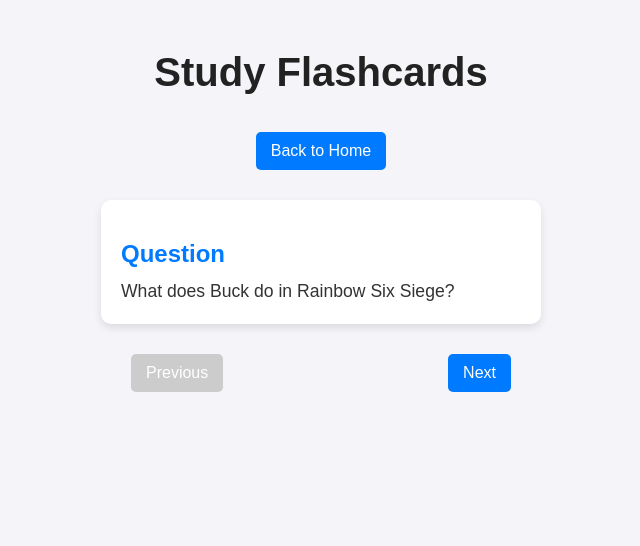
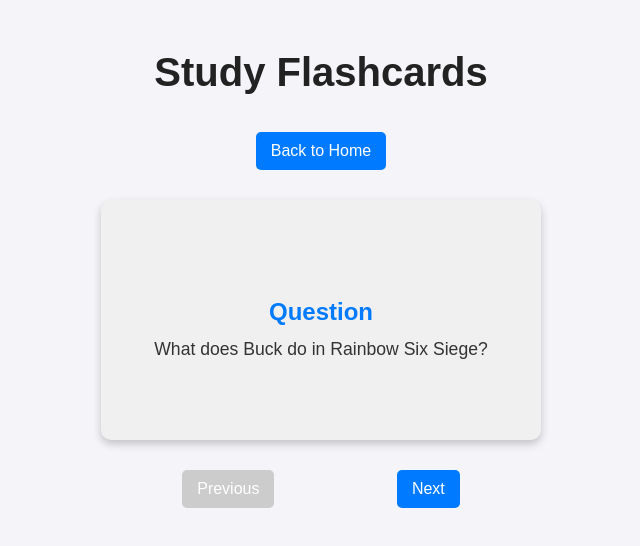
Before and after one commit to ahmedalmahseri/flashcard-creator, a React (Create React App) app: page / in a window 1280 px wide. Both pictures are taken after a click on the button "Study Flashcards". Shown: the top 546 px of the page, without its empty margins (319-959 px from the left). Built offline with nearby package versions, Linux system fonts and the light colour scheme.

Commit message:
styling study page

```diff
--- a/src/App.css
+++ b/src/App.css
@@ -145,3 +145,51 @@
   background-color: #ccc; /* gray out disabled buttons */
   cursor: not-allowed; /* change the cursor to indicate disabled state */
 }
+
+/* study flashcards design */
+.flashcard {
+  margin: 20px auto;
+  padding: 20px;
+  max-width: 400px;
+  height: 200px;
+  background-color: #f0f0f0;
+  color: #333;
+  border-radius: 10px;
+  box-shadow: 0 4px 8px rgba(0, 0, 0, 0.2);
+  display: flex;
+  flex-direction: column;
+  justify-content: center;
+  align-items: center;
+  text-align: center;
+  transition: transform 0.3s ease-in-out;
+}
+
+.flashcard:hover {
+  transform: scale(1.05); /* adds a hover effect */
+}
+
+.navigation-buttons {
+  display: flex;
+  justify-content: space-around;
+  margin-top: 20px;
+}
+
+.navigation-buttons button {
+  padding: 10px 15px;
+  background-color: #007bff;
+  color: white;
+  border: none;
+  border-radius: 5px;
+  font-size: 1rem;
+  cursor: pointer;
+  transition: background-color 0.3s ease;
+}
+
+.navigation-buttons button:hover {
+  background-color: #0056b3;
+}
+
+.navigation-buttons button:disabled {
+  background-color: #ccc;
+  cursor: not-allowed;
+}
```
